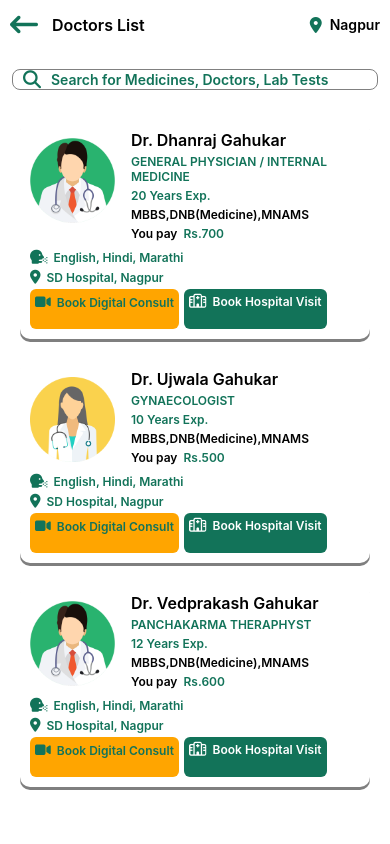
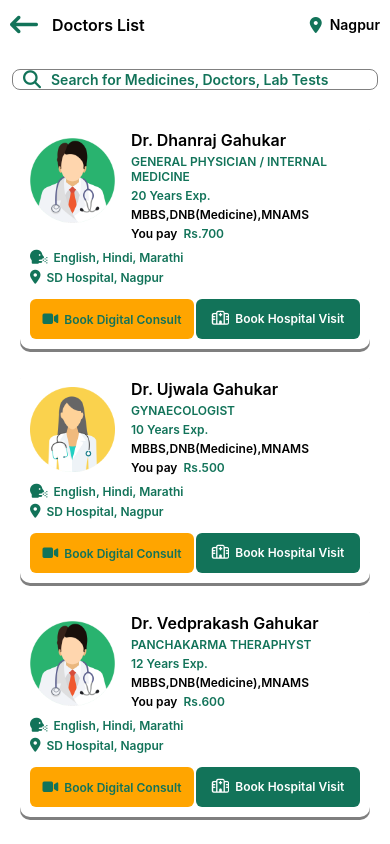
Before and after one commit to SumitSolapurkar21/MedAyu, a React Native app: screen /DoctorList in a window 390 px wide. Built offline with nearby package versions, Linux system fonts and the light colour scheme.

Commit message:
"commit"

```diff
--- a/src/screens/Consult.js
+++ b/src/screens/Consult.js
@@ -147,8 +147,8 @@ const styles = StyleSheet.create({
   },
   contentItem: {
     flexDirection: 'row',
-    // justifyContent: 'space-between',
-    gap: 6,
+    justifyContent: 'space-between',
+    gap: 0,
     marginVertical: 10,
   },
   innercontentItem: {
@@ -156,7 +156,7 @@ const styles = StyleSheet.create({
     borderWidth: 1,
     alignItems: 'center',
     borderRadius: 8,
-    width: 105,
+    width: 120,
     height: 'auto',
     padding: 2,
   },
--- a/src/screens/DoctorList.js
+++ b/src/screens/DoctorList.js
@@ -80,27 +80,21 @@ const DoctorList = () => {
           </View>
           <View style={styles.cardButton}>
             <Text
-              style={{
-                fontSize: 12,
-                backgroundColor: 'orange',
-                padding: 5,
-                fontWeight: '600',
-                color: '#127359',
-                height: 40,
-                borderRadius: 6,
-              }}>
+              style={[
+                styles.btn,
+                {color: '#127359', backgroundColor: 'orange'},
+              ]}>
               <FontAwesome6 name="video" color="#127359" size={14} />
               &nbsp;&nbsp;Book Digital Consult
             </Text>
             <Text
-              style={{
-                fontSize: 12,
+              style={[
+                styles.btn,
+                {
                   backgroundColor: '#127359',
-                padding: 5,
                   color: '#ffffff',
-                fontWeight: '600',
-                borderRadius: 6,
-              }}>
+                },
+              ]}>
               <FontAwesome6 name="hospital" color="#ffffff" size={14} />
               &nbsp;&nbsp;Book Hospital Visit
             </Text>
@@ -133,27 +127,21 @@ const DoctorList = () => {
           </View>
           <View style={styles.cardButton}>
             <Text
-              style={{
-                fontSize: 12,
-                backgroundColor: 'orange',
-                padding: 5,
-                fontWeight: '600',
-                color: '#127359',
-                height: 40,
-                borderRadius: 6,
-              }}>
+              style={[
+                styles.btn,
+                {color: '#127359', backgroundColor: 'orange'},
+              ]}>
               <FontAwesome6 name="video" color="#127359" size={14} />
               &nbsp;&nbsp;Book Digital Consult
             </Text>
             <Text
-              style={{
-                fontSize: 12,
+              style={[
+                styles.btn,
+                {
                   backgroundColor: '#127359',
-                padding: 5,
                   color: '#ffffff',
-                fontWeight: '600',
-                borderRadius: 6,
-              }}>
+                },
+              ]}>
               <FontAwesome6 name="hospital" color="#ffffff" size={14} />
               &nbsp;&nbsp;Book Hospital Visit
             </Text>
@@ -186,27 +174,21 @@ const DoctorList = () => {
           </View>
           <View style={styles.cardButton}>
             <Text
-              style={{
-                fontSize: 12,
-                backgroundColor: 'orange',
-                padding: 5,
-                fontWeight: '600',
-                color: '#127359',
-                height: 40,
-                borderRadius: 6,
-              }}>
+              style={[
+                styles.btn,
+                {color: '#127359', backgroundColor: 'orange'},
+              ]}>
               <FontAwesome6 name="video" color="#127359" size={14} />
               &nbsp;&nbsp;Book Digital Consult
             </Text>
             <Text
-              style={{
-                fontSize: 12,
+              style={[
+                styles.btn,
+                {
                   backgroundColor: '#127359',
-                padding: 5,
                   color: '#ffffff',
-                fontWeight: '600',
-                borderRadius: 6,
-              }}>
+                },
+              ]}>
               <FontAwesome6 name="hospital" color="#ffffff" size={14} />
               &nbsp;&nbsp;Book Hospital Visit
             </Text>
@@ -312,6 +294,16 @@ const styles = StyleSheet.create({
   },
   cardButton: {
     flexDirection: 'row',
-    gap: 5,
+    gap: 2,
+    justifyContent: 'space-between',
+    marginTop: 10,
+  },
+  btn: {
+    fontSize: 12,
+    padding: 12,
+    fontWeight: '600',
+    borderRadius: 6,
+    width: '50%',
+    textAlign: 'center',
   },
 });
```
Lines whose indentation alone changed are shown as unchanged.
